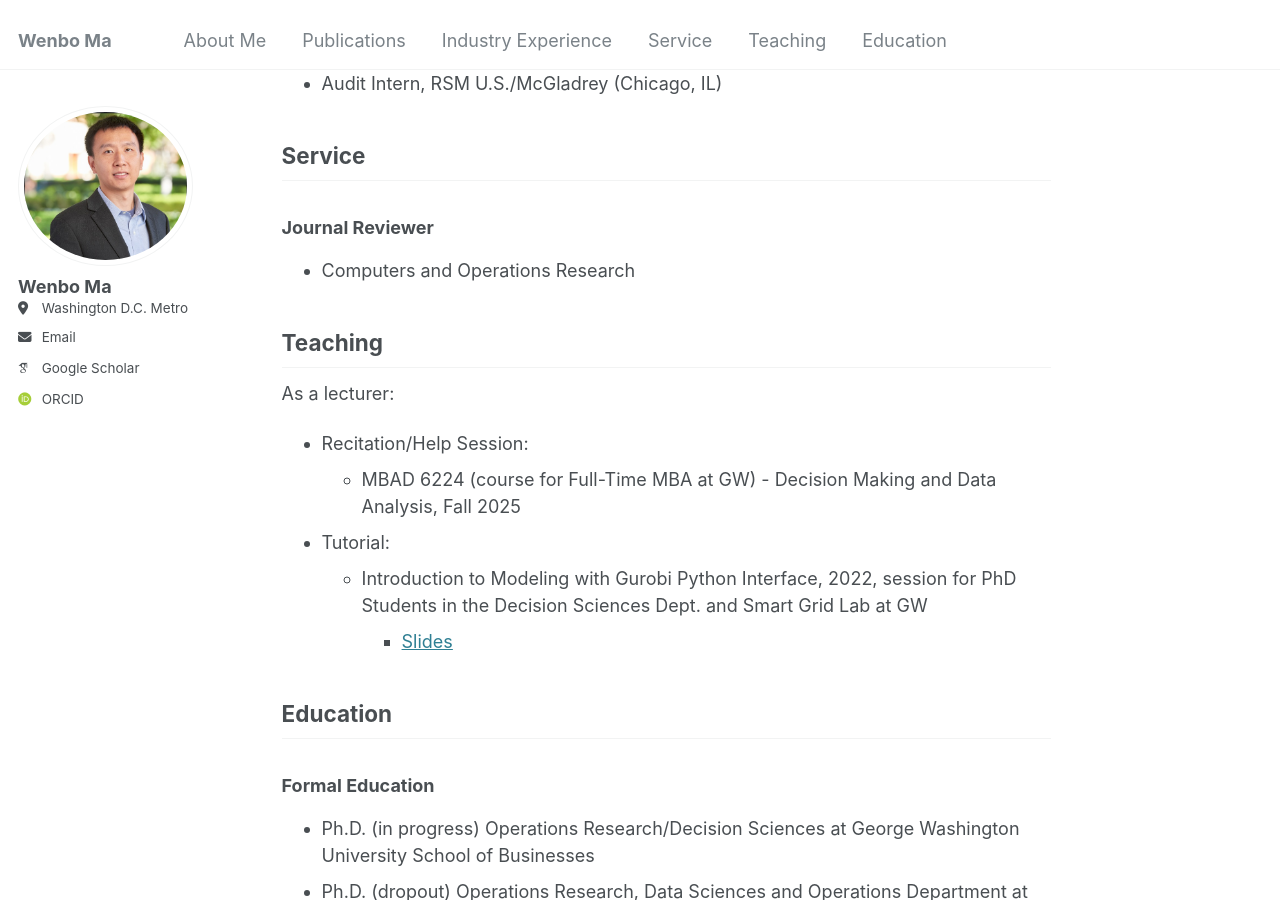
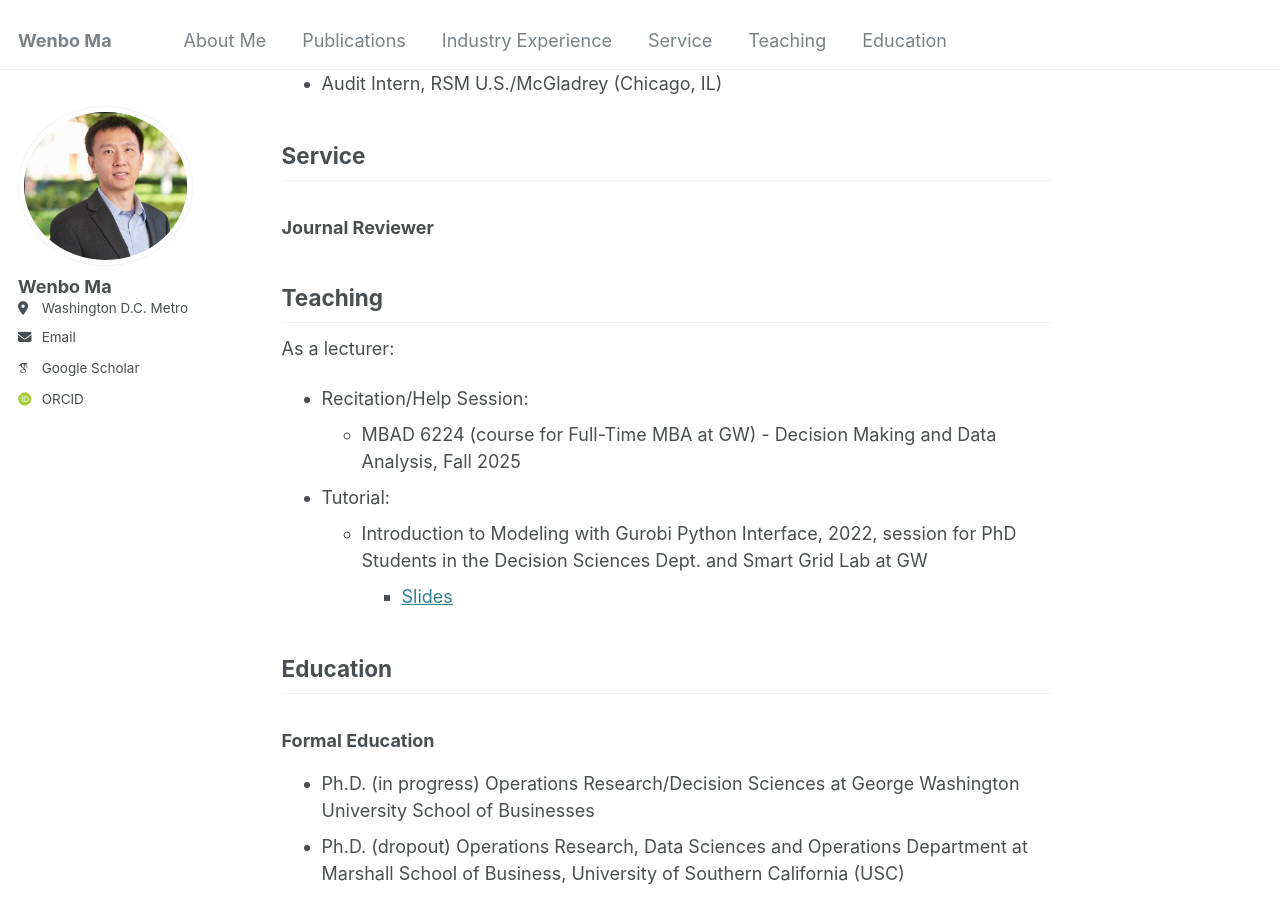
Before and after one commit to wenbo5565/wenbo5565.github.io, a Jekyll site: the page built from _pages/about.md, in a window 1280 px wide and 900 px high, scrolled down 2220 px. Built offline with Jekyll 4.4.1, drawn with Linux system fonts in a browser that asks for light colours; some web fonts are replaced.

Commit message:
Update about.md

```diff
--- a/_pages/about.md
+++ b/_pages/about.md
@@ -64,7 +64,6 @@ Outside of work, I enjoy playing and watching sports — particularly tennis, sw
 
 ## Service <a id="service"></a>
 ### Journal Reviewer
-  - Computers and Operations Research
 
 ## Teaching <a id="teaching"></a>
 As a lecturer:
```
